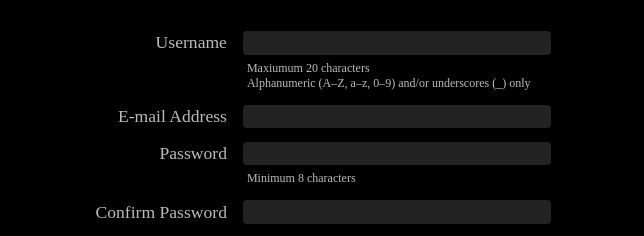
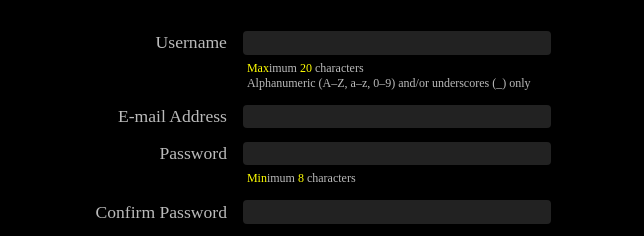
Before and after one commit to jskartes/deckduel-old, a React (Create React App) app: page /register in a window 1280 px wide. Shown: the part 200-436 px from the top of the page, without its empty margins (317-961 px from the left). Built offline with nearby package versions, Linux system fonts and the light colour scheme; a web font is replaced by a local one.

Commit message:
tweak some CSS

```diff
--- a/src/index.scss
+++ b/src/index.scss
@@ -205,6 +205,10 @@ body {
       list-style: none;
       margin-top: -1vmin;
       padding: 0 2.5vmin;
+
+      span {
+        color: yellow;
+      }
     }
 
     .nav-button {
--- a/src/pages/RegisterUser.jsx
+++ b/src/pages/RegisterUser.jsx
@@ -57,7 +57,7 @@ const RegisterUser = ({ setUser }) => {
         />
         <div></div>
         <ul className='form-instruction'>
-          <li>Maxiumum 20 characters</li>
+          <li><span>Max</span>imum <span>20</span> characters</li>
           <li>Alphanumeric (A&ndash;Z, a&ndash;z, 0&ndash;9) and/or underscores (_) only</li>
         </ul>
         <label>E-mail Address</label>
@@ -78,7 +78,7 @@ const RegisterUser = ({ setUser }) => {
         />
         <div></div>
         <ul className='form-instruction'>
-          <li>Minimum 8 characters</li>
+          <li><span>Min</span>imum <span>8</span> characters</li>
         </ul>
         <label>Confirm Password</label>
         <input
```
